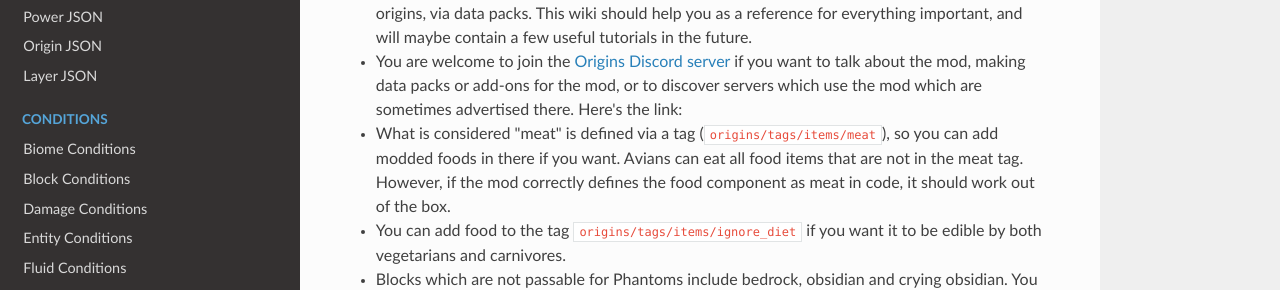
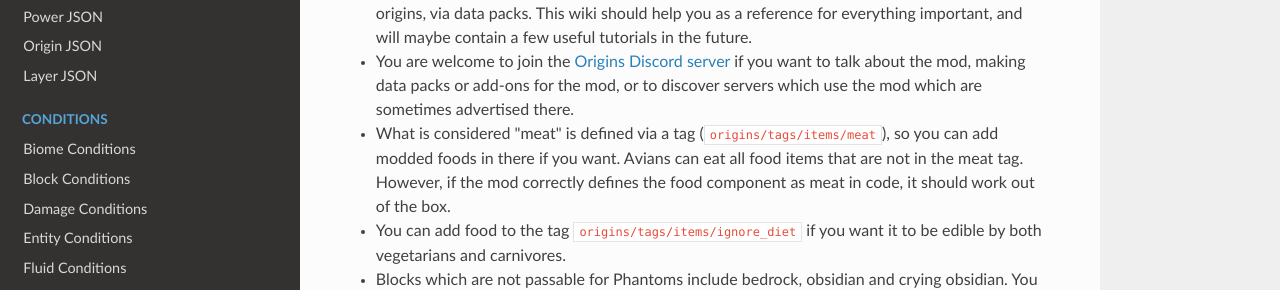
Before and after one commit to apace100/origins-docs, an MkDocs documentation site: the page built from docs/index.md, in a window 1280 px wide and 1221 px high. Shown: the part 430-720 px from the top of the window. Built offline with MkDocs 1.6.1, drawn with Linux system fonts in a browser that asks for light colours; nearby versions of some CDN libraries.

Commit message:
Removed "Here is the link:" after an embedded link.

```diff
--- a/docs/index.md
+++ b/docs/index.md
@@ -13,7 +13,7 @@ Visit [CurseForge](https://www.curseforge.com/minecraft/mc-mods/origins) or [Mod
 ## General information
 
 - Most powers are now configurable via data packs. You can also add new powers, as well as new origins, via data packs. This wiki should help you as a reference for everything important, and will maybe contain a few useful tutorials in the future.
-- You are welcome to join the [Origins Discord server](https://discord.gg/4mTMHu3) if you want to talk about the mod, making data packs or add-ons for the mod, or to discover servers which use the mod which are sometimes advertised there. Here's the link:
+- You are welcome to join the [Origins Discord server](https://discord.gg/4mTMHu3) if you want to talk about the mod, making data packs or add-ons for the mod, or to discover servers which use the mod which are sometimes advertised there.
 - What is considered "meat" is defined via a tag (`origins/tags/items/meat`), so you can add modded foods in there if you want. Avians can eat all food items that are not in the meat tag. However, if the mod correctly defines the food component as meat in code, it should work out of the box.
 - You can add food to the tag `origins/tags/items/ignore_diet` if you want it to be edible by both vegetarians and carnivores.
 - Blocks which are not passable for Phantoms include bedrock, obsidian and crying obsidian. You can change this via a tag as well (`origins/tags/blocks/unphasable`).
```
